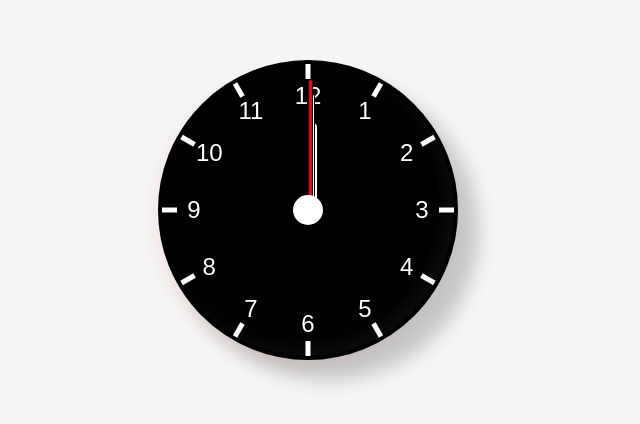
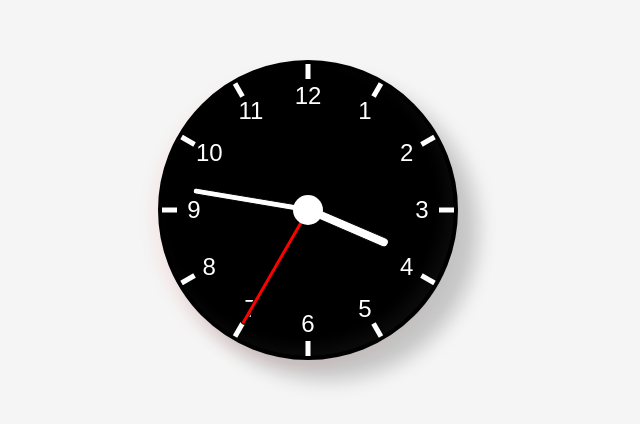
Before and after one commit to chrisclarkedev/react_clock, a React (Create React App) app: page / in a window 1280 px wide. Shown: the part 198-622 px from the top of the page, without its empty margins (332-972 px from the left). Built offline with nearby package versions, Linux system fonts and the light colour scheme.

Commit message:
rotation styling of function and functionality of seconds, minutes and hours of clock hands

```diff
--- a/src/App.js
+++ b/src/App.js
@@ -33,7 +33,16 @@ class App extends Component {
   };
 
   render() {
-    return <Clock />;
+    // Set seconds minutes and hours into state
+    const { secondsTimer, minutesTimer, hoursTimer } = this.state;
+    // Pass in props seconds, minutes and hours
+    return (
+      <Clock
+        secondsTimer={secondsTimer}
+        minutesTimer={minutesTimer}
+        hoursTimer={hoursTimer}
+      />
+    );
   }
 }
 
--- a/src/components/Clock.js
+++ b/src/components/Clock.js
@@ -1,11 +1,25 @@
 import React from 'react';
 
-function Clock() {
+function Clock({ hoursTimer, minutesTimer, secondsTimer }) {
   return (
     <div className="clock">
-      <div className="hand hour"></div>
-      <div className="hand minute"></div>
-      <div className="hand second"></div>
+      {/* Centering of Hour Hands, followed by roatation */}
+      <div
+        className="hand hour"
+        style={{ transform: `translate(-50%) rotate(${hoursTimer * 360}deg)` }}
+      ></div>
+      <div
+        className="hand minute"
+        style={{
+          transform: `translate(-50%) rotate(${minutesTimer * 360}deg)`,
+        }}
+      ></div>
+      <div
+        className="hand second"
+        style={{
+          transform: `translate(-50%) rotate(${secondsTimer * 360}deg)`,
+        }}
+      ></div>
       <div className="number number1">
         <div>1</div>
       </div>
```
